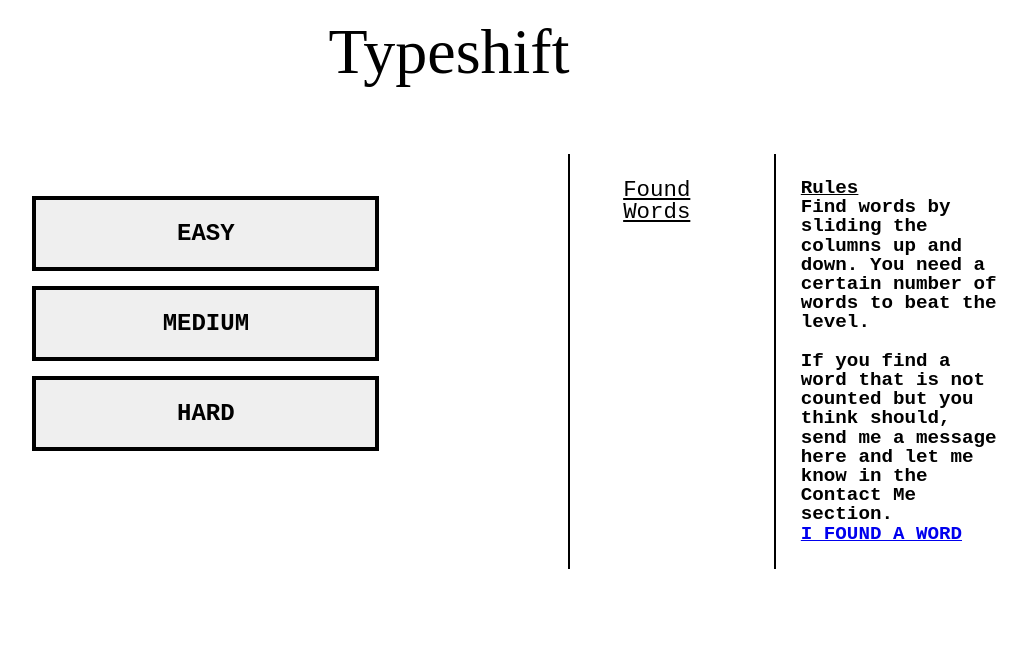
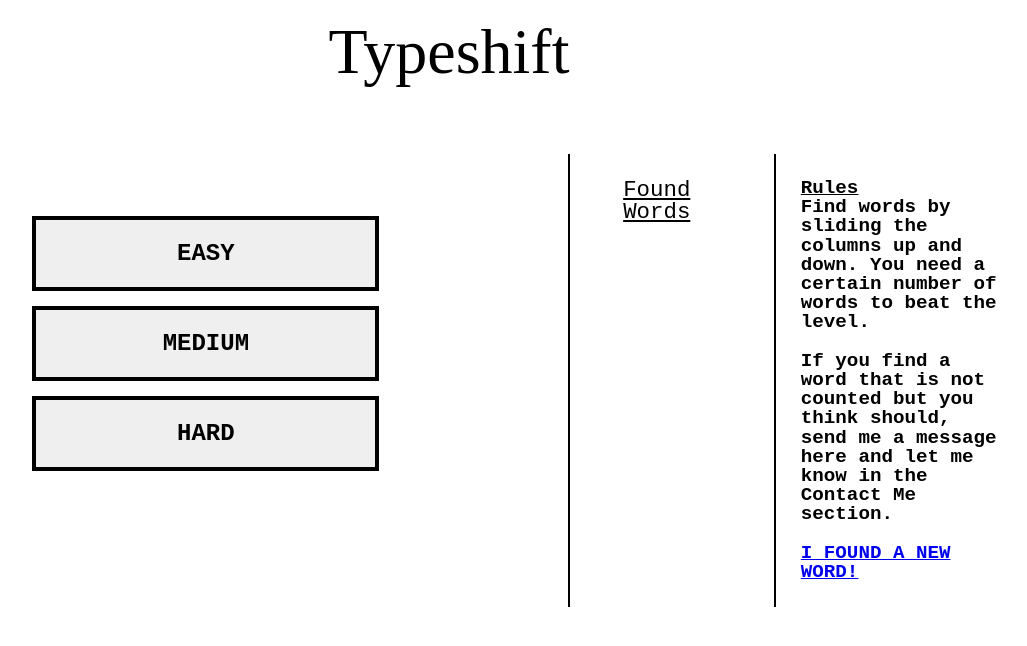
Before and after one commit to suzuhe481/typeshift, a React (Vite) app: page / in a window 1280 px wide. Shown: the top 646 px of the page, without its empty margins (191-1218 px from the left). Built offline with nearby package versions, Linux system fonts and the light colour scheme.

Commit message:
Added classname to link

```diff
--- a/src/components/GameContainer/Rules/Rules.jsx
+++ b/src/components/GameContainer/Rules/Rules.jsx
@@ -12,14 +12,16 @@ function Rules() {
         If you find a word that is not counted but you think should, send me a
         message here and let me know in the Contact Me section.
         <br />
-        <a
-          href="https://www.hectorsuazo.com/#contact"
-          target="_blank"
-          rel="noopener noreferrer"
-        >
-          I FOUND A WORD
-        </a>
+        <br />
       </p>
+      <a
+        href="https://www.hectorsuazo.com/#contact"
+        target="_blank"
+        rel="noopener noreferrer"
+        className="message-link"
+      >
+        I FOUND A NEW WORD!
+      </a>
     </div>
   );
 }
```
